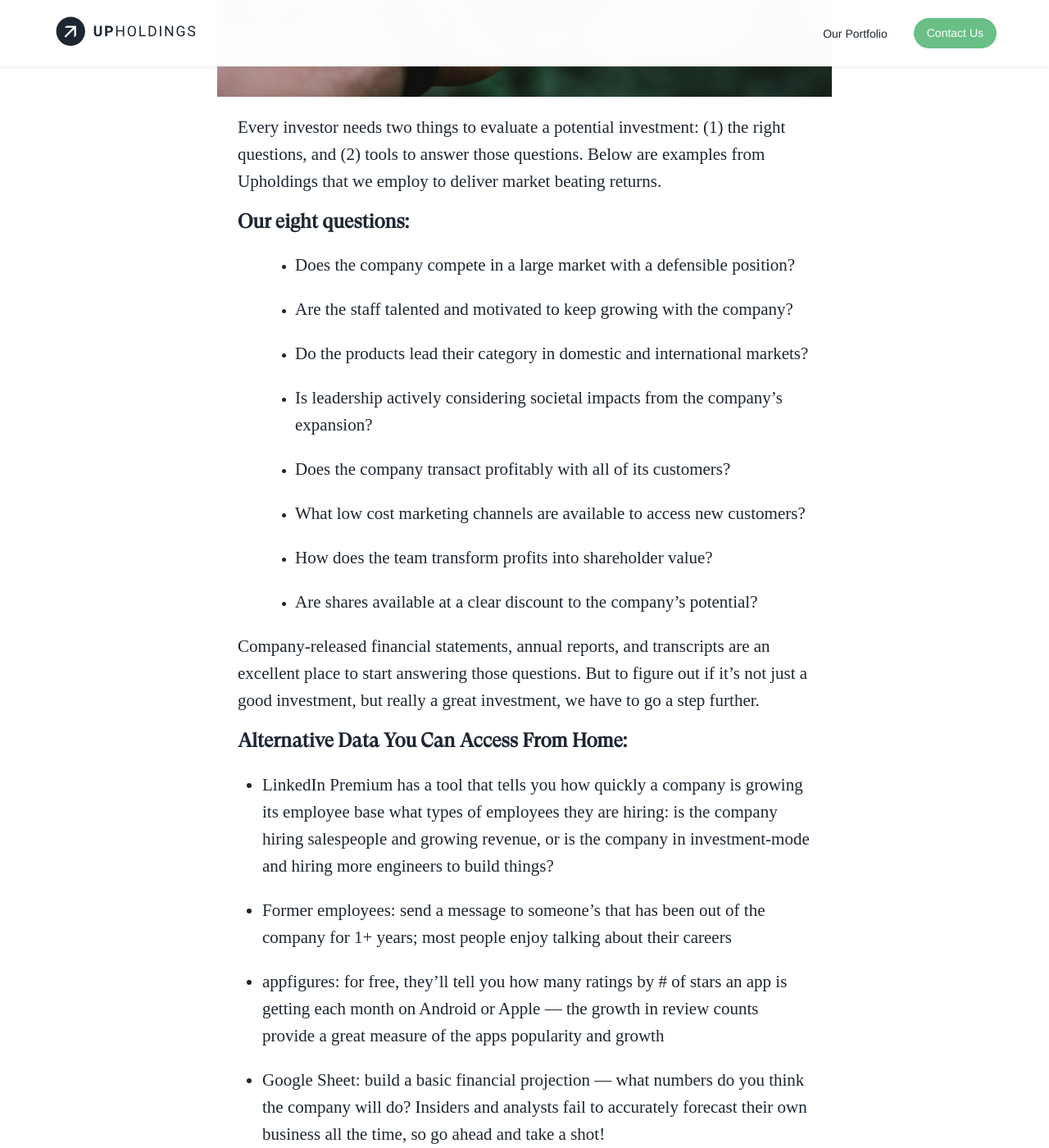
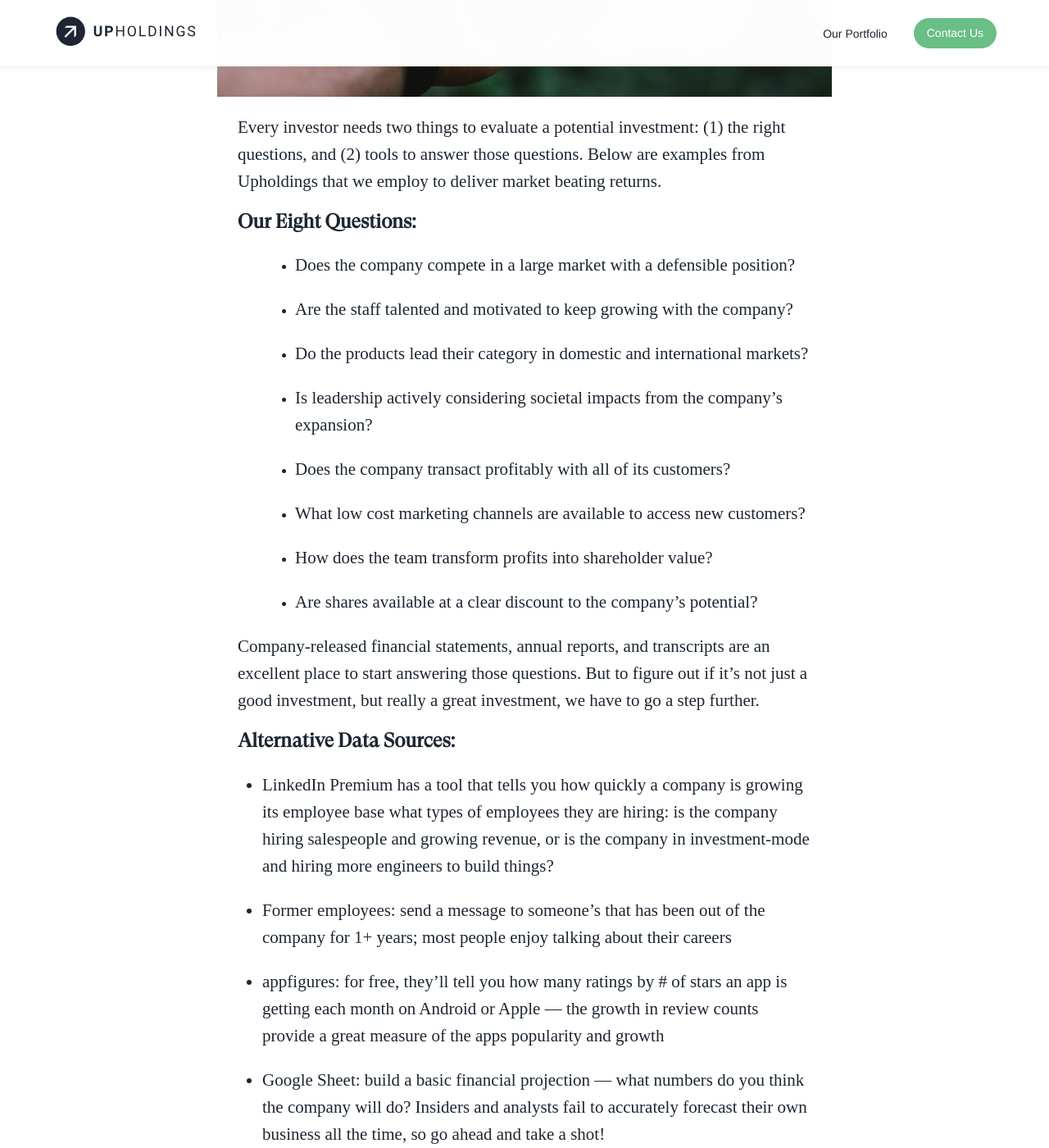
Before and after one commit to willanderson/Upholdings, a Jekyll site: the page built from _posts/2020-01-13-finding-the-next-apple.markdown, in a window 1280 px wide and 1400 px high, scrolled down 857 px. Shown: the whole window at 82% size. Built offline with Jekyll 4.4.1, drawn with Linux system fonts in a browser that asks for light colours; nearby versions of some CDN libraries; some web fonts are replaced; comment, search, counter and statistics services are not loaded.

Commit message:
Updated Finding The Next Apple

```diff
--- a/_posts/2020-01-13-finding-the-next-apple.markdown
+++ b/_posts/2020-01-13-finding-the-next-apple.markdown
@@ -13,7 +13,7 @@ layout: post
 
 Every investor needs two things to evaluate a potential investment: (1) the right questions, and (2) tools to answer those questions. Below are examples from Upholdings that we employ to deliver market beating returns.
 
-## **Our eight questions:**
+## **Our Eight Questions:**
 
 1. Does the company compete in a large market with a defensible position?
 
@@ -33,7 +33,7 @@ Every investor needs two things to evaluate a potential investment: (1) the righ
 
 Company-released financial statements, annual reports, and transcripts are an excellent place to start answering those questions. But to figure out if it's not just a good investment, but really a great investment, we have to go a step further.
 
-## **Alternative Data You Can Access From Home:**
+## **Alternative Data Sources:**
 
 * LinkedIn Premium has a tool that tells you how quickly a company is growing its employee base what types of employees they are hiring: is the company hiring salespeople and growing revenue, or is the company in investment-mode and hiring more engineers to build things?
 
```
